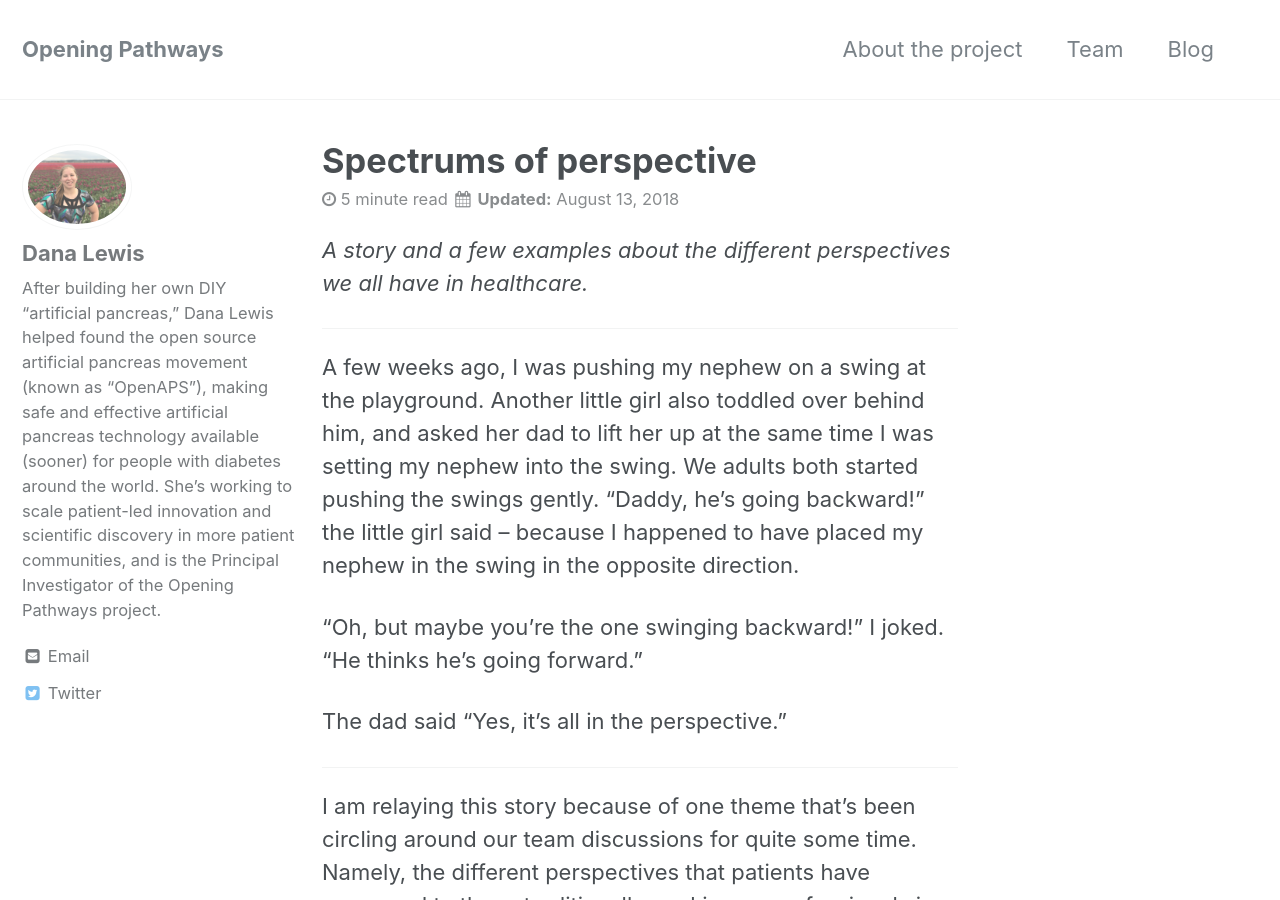
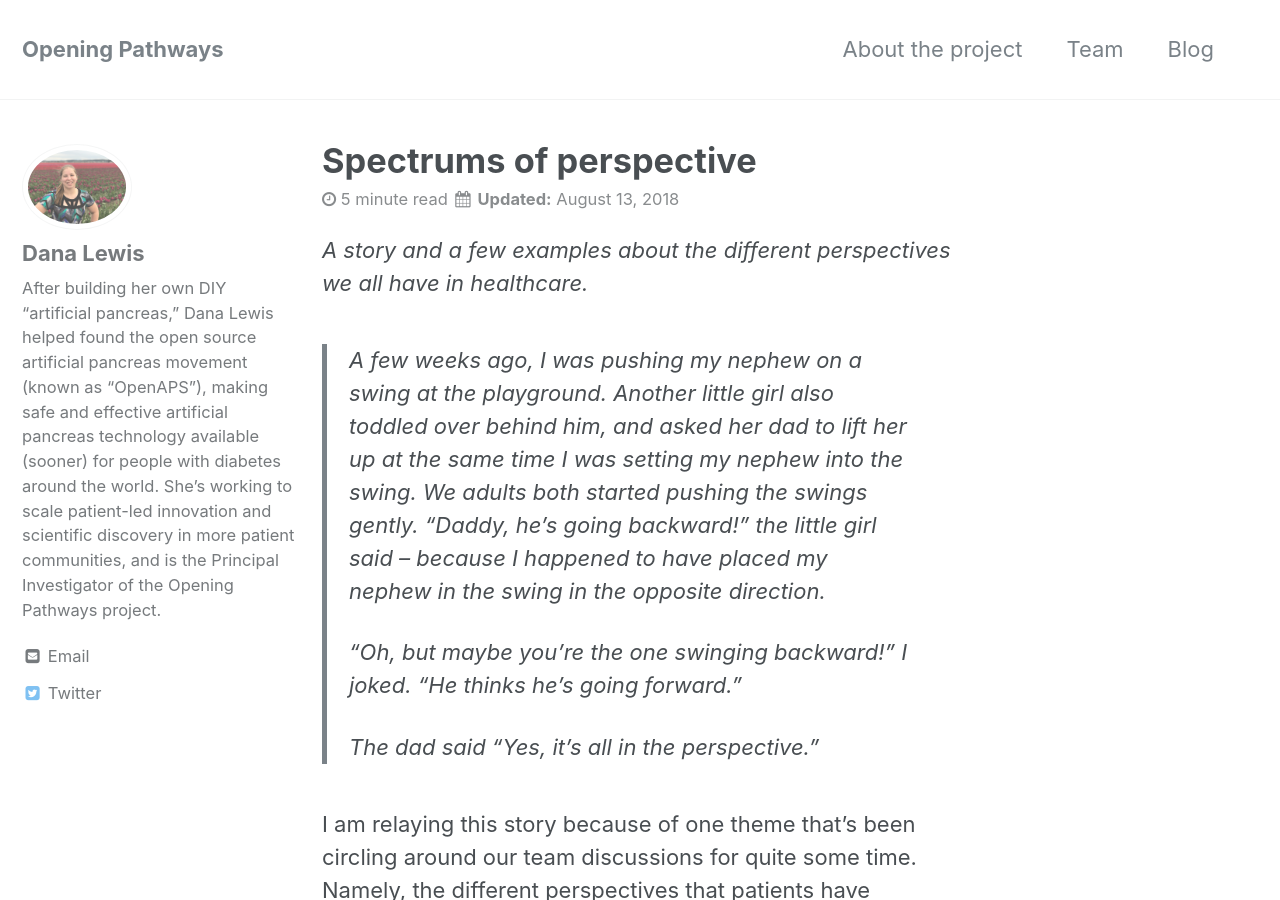
Before and after one commit to opening-pathways/website, a Jekyll site: the page built from _posts/2018-08-13-spectrums-of-perspective.md, in a window 1280 px wide and 900 px high. Built offline with Jekyll 4.4.1, drawn with Linux system fonts in a browser that asks for light colours.

Commit message:
Change formatting of story to blockquote for readability on blog

```diff
--- a/_posts/2018-08-13-spectrums-of-perspective.md
+++ b/_posts/2018-08-13-spectrums-of-perspective.md
@@ -8,14 +8,12 @@ comments: true
 ---
 *A story and a few examples about the different perspectives we all have in healthcare.*
 
----
-A few weeks ago, I was pushing my nephew on a swing at the playground. Another little girl also toddled over behind him, and asked her dad to lift her up at the same time I was setting my nephew into the swing. We adults both started pushing the swings gently. “Daddy, he’s going backward!” the little girl said – because I happened to have placed my nephew in the swing in the opposite direction.
+>A few weeks ago, I was pushing my nephew on a swing at the playground. Another little girl also toddled over behind him, and asked her dad to lift her up at the same time I was setting my nephew into the swing. We adults both started pushing the swings gently. “Daddy, he’s going backward!” the little girl said – because I happened to have placed my nephew in the swing in the opposite direction.
+>
+>“Oh, but maybe you’re the one swinging backward!” I joked. “He thinks he’s going forward.”
+>
+>The dad said “Yes, it’s all in the perspective.”
 
-“Oh, but maybe you’re the one swinging backward!” I joked. “He thinks he’s going forward.”
-
-The dad said “Yes, it’s all in the perspective.”
-
----
 
 I am relaying this story because of one theme that’s been circling around our team discussions for quite some time. Namely, the different perspectives that patients have compared to those traditionally working as professionals in the healthcare space (e.g. traditional researchers or clinicians, etc.). Our team has realized most of the time that thorny discussions greatly benefit from recognizing the different perspectives and framings involved for the individuals in a situation. At the surface level, it might appear that these views are “opposing.” But with most of our discussions, what we’ve found is they’re just different. By different, we mean that there are good reasons and goals in each perspective and that, often, the right answer involves working through the tension between these two “good” things. And recognizing the difference often is enough to allow individuals to meaningfully listen to one another, think through why someone else’s perspective has value, and find ways to work through the tensions that emerge from different needs. This creates the space for solutions to problems to form rather than talking past one another.
 
```
